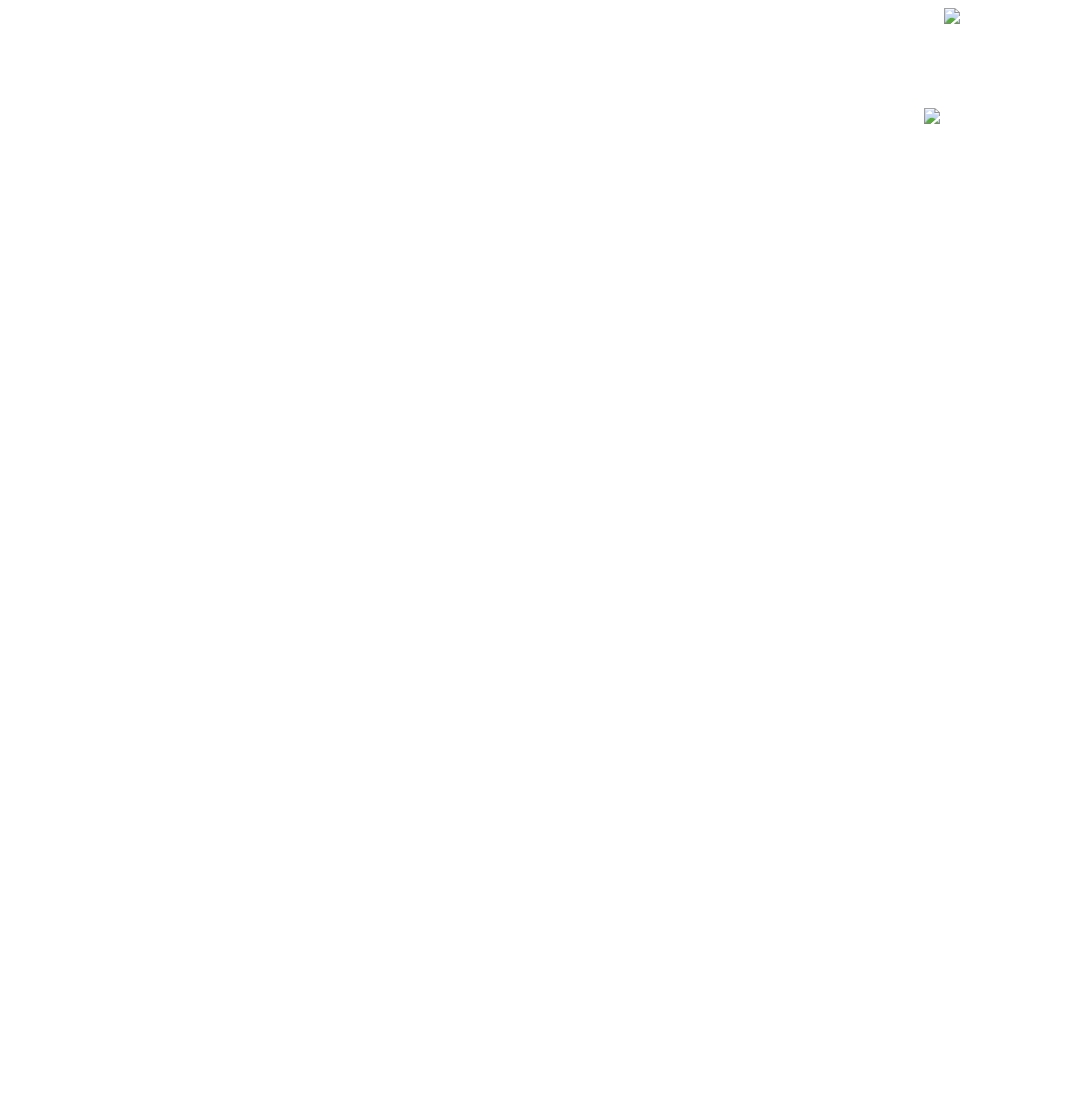
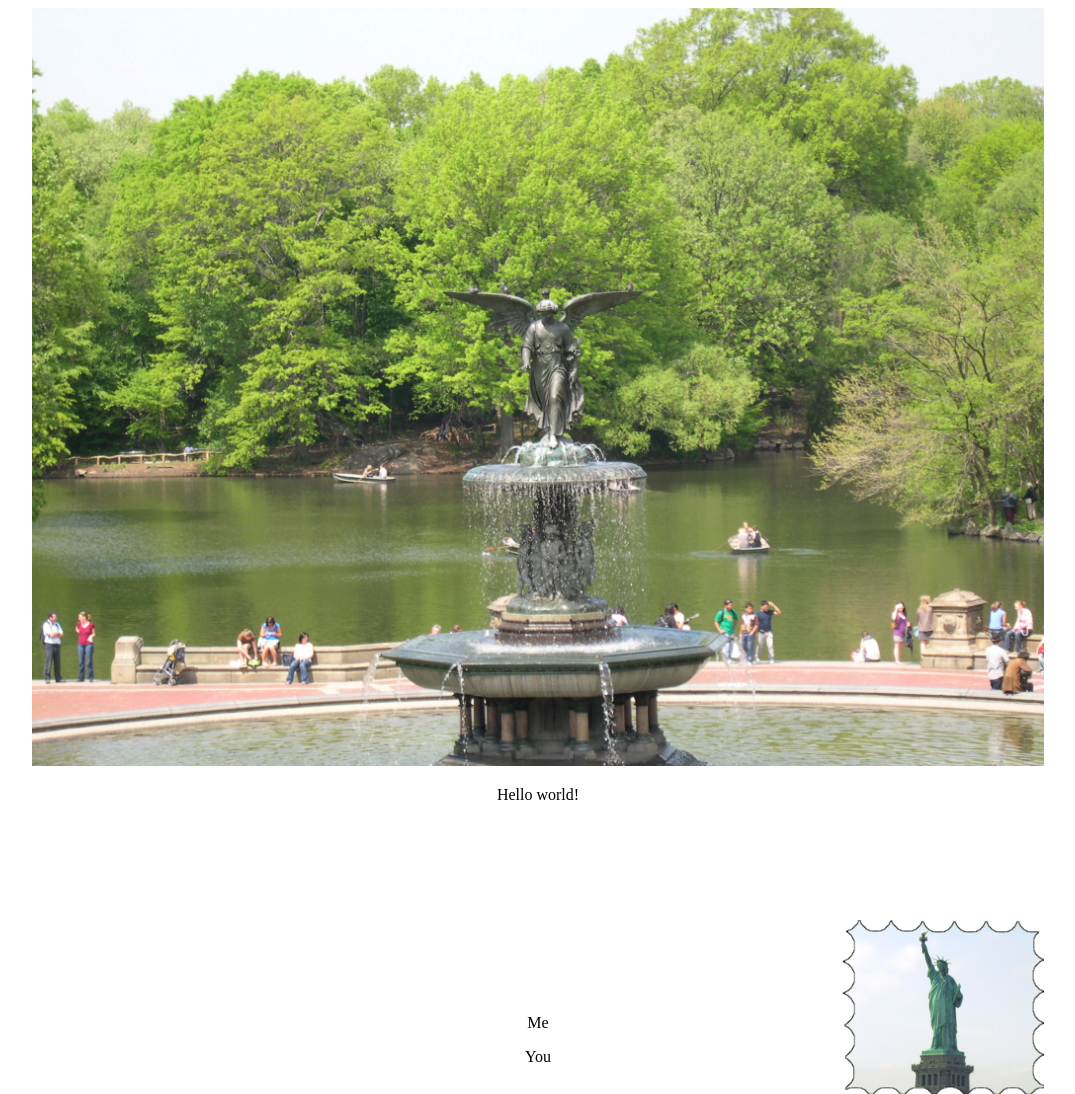
Before and after one commit to karldreher/postcard, a plain HTML site: page prototype/index.html in a window 1280 px wide. Shown: the whole page, without its empty margins (102-1177 px from the left). Before the commit the page ends 800 px from the top, so only its background shows below. Drawn offline with Linux system fonts and the light colour scheme.

Commit message:
working on prototype

```diff
--- a/prototype/css/style.css
+++ b/prototype/css/style.css
@@ -14,6 +14,4 @@
   padding-left: 80%;
   top: 100px;
 
-
-
 }
--- a/prototype/index.html
+++ b/prototype/index.html
@@ -8,8 +8,18 @@
 
 <center>
   <div id="postcard">
-    <img class="stamp"src="stamp.jpg"/>
-    <img class="image" src="image.jpg"/>
+      <div class="front">
+        <img class="image" src="image.jpg"/>
+      </div>
+
+      <div class="back">
+        <p class="message">Hello world!  </p>
+        <div class="address">
+          <img class="stamp"src="stamp.png"/>
+          <p class="to">Me</p>
+          <p class="from">You</p>
+        </div>
+      </div>
 
   </div>
 </center>
```
Also changed, not shown: prototype/image.JPG (added), prototype/stamp.png (added).
